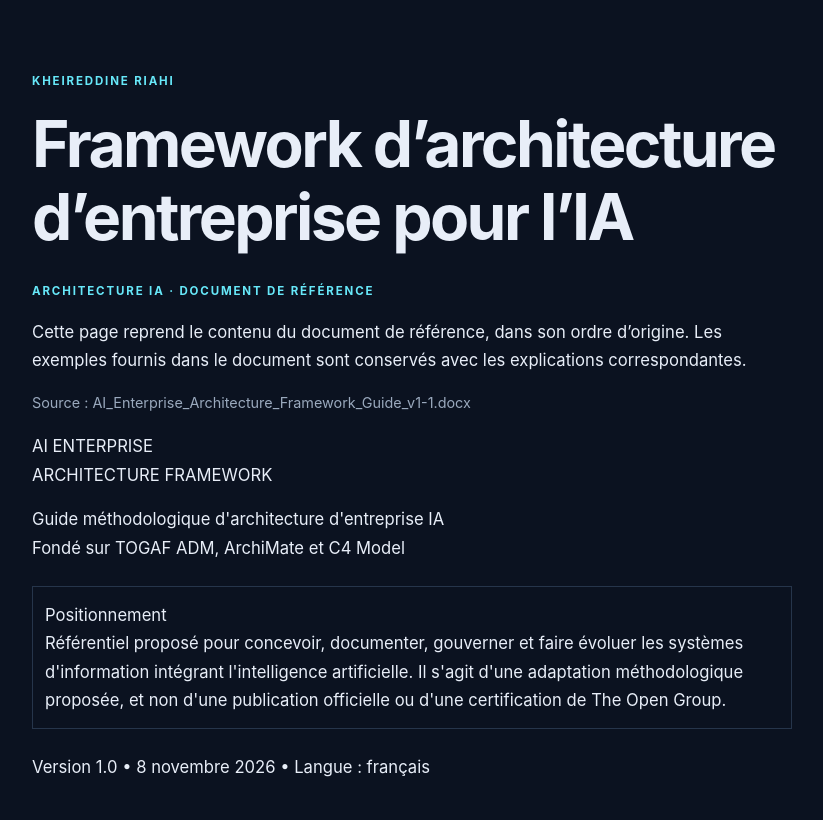
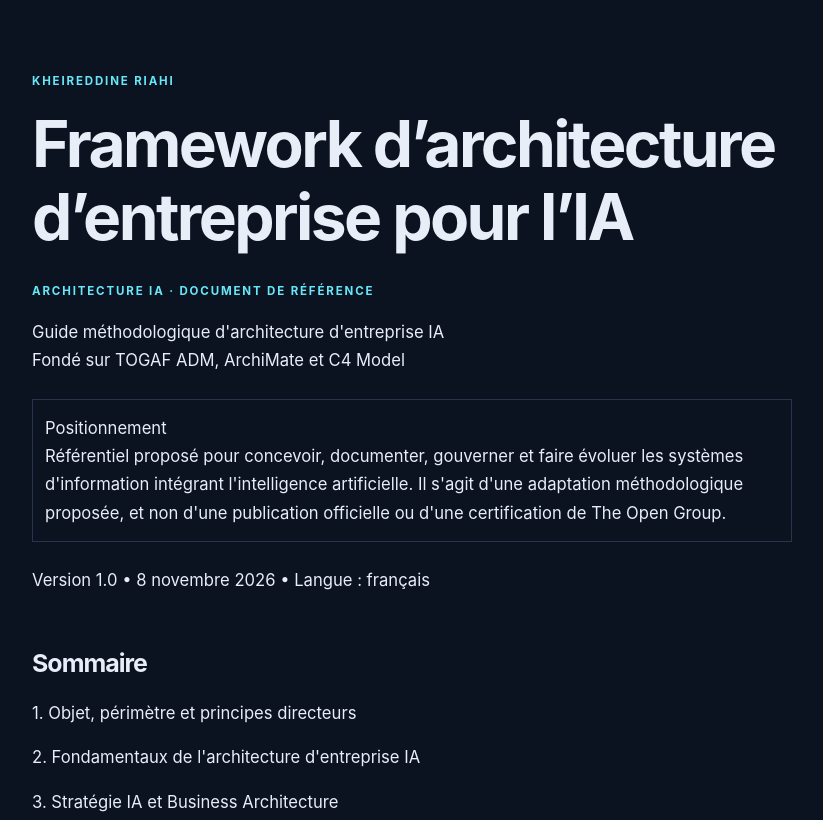
Before and after one commit to KRiahi345/kriahi, a Jekyll site: the page built from ressource-architecture-ia-framework.md, in a window 1280 px wide and 900 px high, cut to the strip 80-900 px from the top of the window. Shown: the whole strip, without its empty margins (228-1051 px from the left). Built offline with Jekyll 4.4.1, drawn with Linux system fonts in a browser that asks for light colours.

Commit message:
Remove source preface from AI framework page

```diff
--- a/ressource-architecture-ia-framework.md
+++ b/ressource-architecture-ia-framework.md
@@ -6,11 +6,7 @@ render_with_liquid: false
 ---
 
 <p class="eyebrow">ARCHITECTURE IA · DOCUMENT DE RÉFÉRENCE</p>
-<p>Cette page reprend le contenu du document de référence, dans son ordre d’origine. Les exemples fournis dans le document sont conservés avec les explications correspondantes.</p>
-<p class="source-filename">Source : AI_Enterprise_Architecture_Framework_Guide_v1-1.docx</p>
 <div class="source-document">
-<p>AI ENTERPRISE<br>
-ARCHITECTURE FRAMEWORK</p>
 <p>Guide méthodologique d&#x27;architecture d&#x27;entreprise IA<br>
 Fondé sur TOGAF ADM, ArchiMate et C4 Model</p>
 <div class="table-scroll"><table><tr><td><p>Positionnement<br>
```
